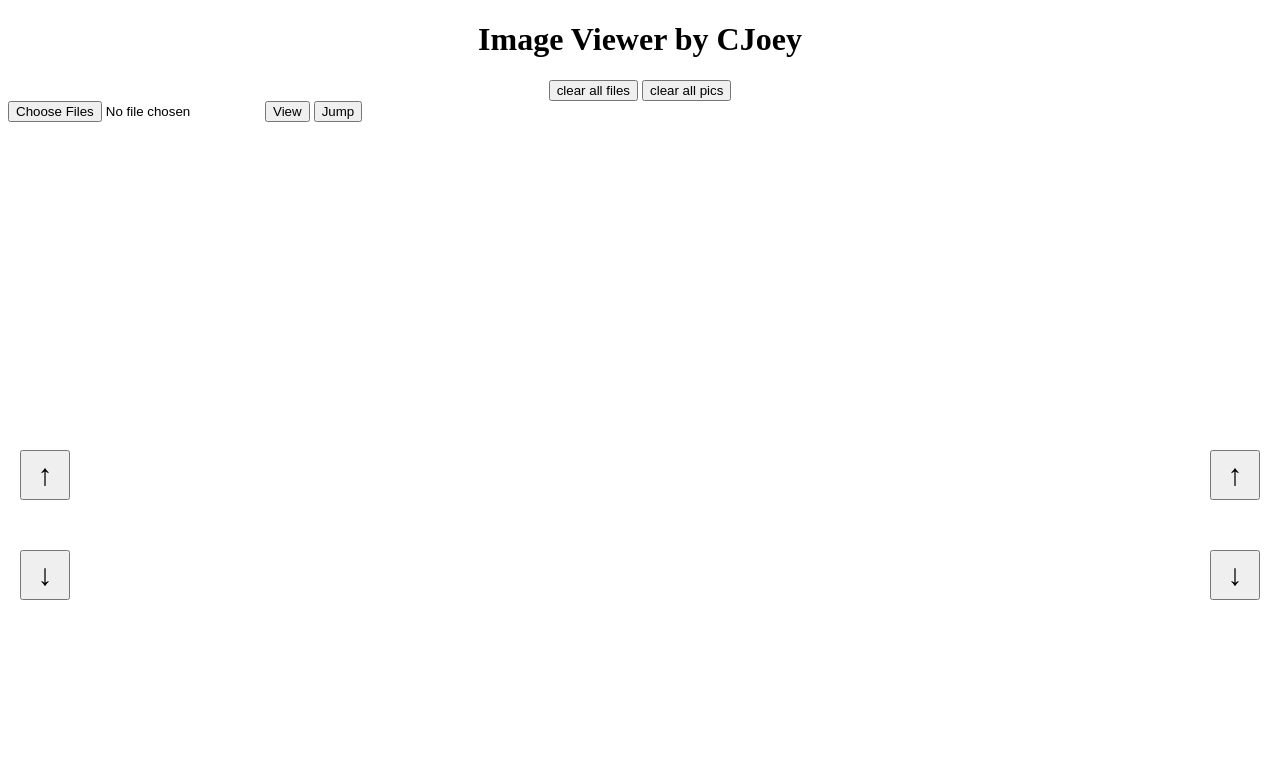
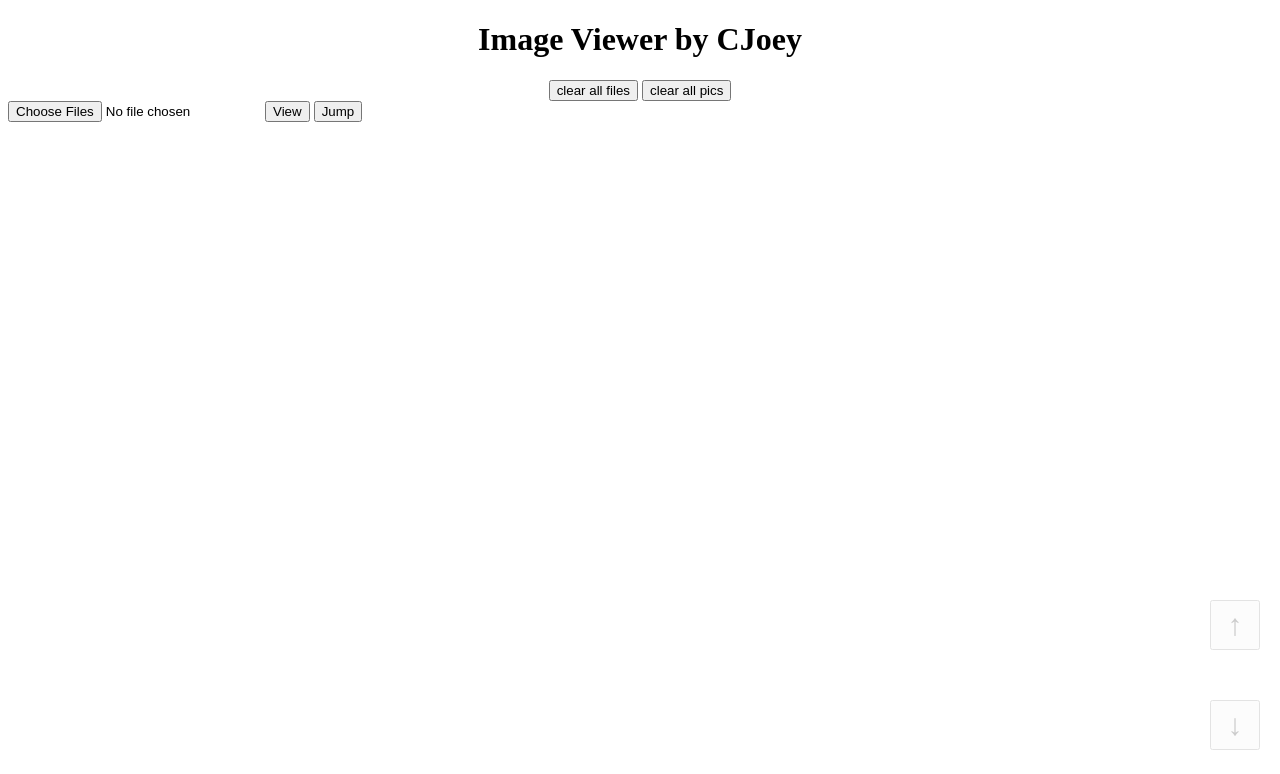
Before and after one commit to CCJoey/waterfall, a plain HTML site: page index.html in a window 1280 px wide. Drawn offline with Linux system fonts and the light colour scheme.

Commit message:
index.html

```diff
--- a/index.html
+++ b/index.html
@@ -12,7 +12,7 @@
     }
 
   .image-set {
-      margin-bottom: 20px;
+      margin-bottom: 10px;
     }
 
   .image-set img {
@@ -22,7 +22,7 @@
     }
 
   .controls {
-      margin-bottom: 20px;
+      margin-bottom: 10px;
     }
 
   .center {
@@ -31,11 +31,12 @@
 
   .scroll-button {
       position: fixed;
-      bottom: 200px;
+      bottom: 50px;
       right: 20px;
       display: flex;
       flex-direction: column;
       gap: 50px;
+      opacity: 0.2; /* 设置透明度为 50% */
     }
 
   .scroll-button button {
@@ -46,11 +47,12 @@
 
   .left-scroll-button {
       position: fixed;
-      bottom: 200px;
-      left: 20px;
+      bottom: 800px;
+      right: 20px;
       display: flex;
       flex-direction: column;
       gap: 50px;
+      opacity: 0.2; /* 设置透明度为 50% */
     }
 
   .left-scroll-button button {
```
